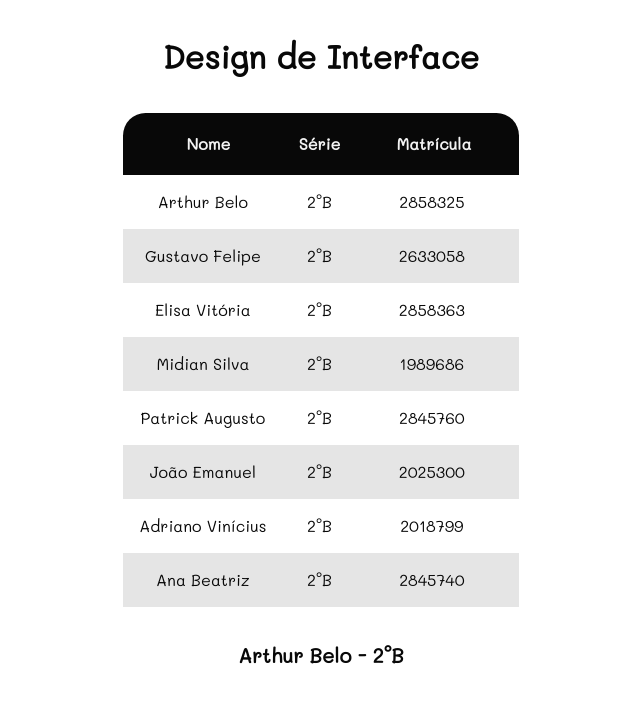
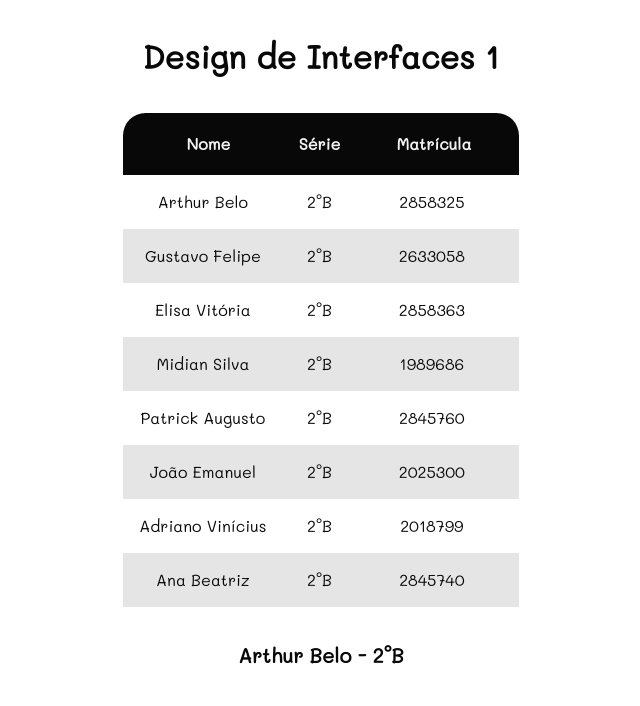
Before and after one commit to newtsarthur/table, a plain HTML site: page index.html in a window 1280 px wide. Shown: the whole page, without its empty margins (319-959 px from the left). Drawn offline with Linux system fonts and the light colour scheme.

Commit message:
Update index.html

```diff
--- a/index.html
+++ b/index.html
@@ -12,7 +12,7 @@
 
 </head>
 <body>
-    <h1>Design de Interface</h1>
+    <h1>Design de Interfaces 1</h1>
     <div class="container">
         <table class="tabela">
             <tr>
```
